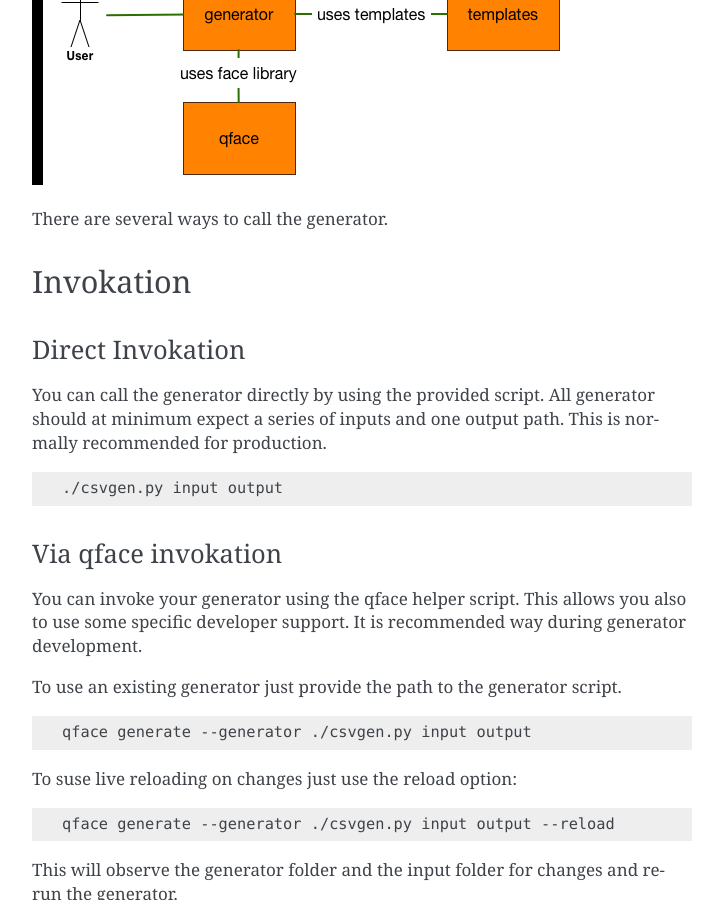
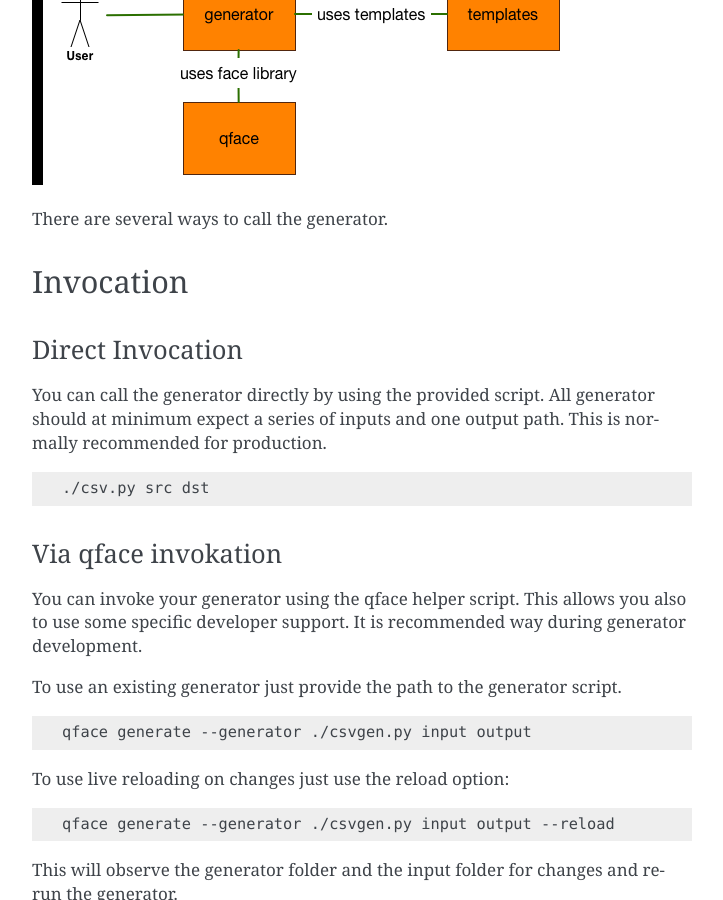
Before and after one commit to Pelagicore/qface, a Sphinx documentation site: the page built from docs/usage.rst, in a window 1280 px wide and 900 px high, scrolled down 465 px. Shown: the whole window, without its empty margins (388-1111 px from the left). Built offline with Sphinx 7.4.7, drawn with Linux system fonts in a browser that asks for light colours; some of the changed text lies outside the part shown.

```diff
--- a/docs/index.rst
+++ b/docs/index.rst
@@ -6,9 +6,10 @@ QFace is a flexible Qt API generator. It uses a common IDL format (called QDL) t
 .. toctree::
    :maxdepth: 1
 
+   motivation
    usage
+   builtin
    grammar
    domain
    extending
-   builtin
    api
--- a/docs/qtqml.rst
+++ b/docs/qtqml.rst
@@ -14,9 +14,9 @@ For each module the genrator creates a module JS file, which contains the enums
 
 The interfaces are generates as QtObject types and contain the typical properties, operations and signals.
 
-.. ruby:: Code Generation
+.. rubric:: Code Generation
 
-.. code-block:: yml
+.. code-block:: yaml
 
     for each module:
         - qmldir
--- a/docs/usage.rst
+++ b/docs/usage.rst
@@ -12,17 +12,17 @@ QFace requires one or more IDL files as input file and a generator to produce ou
 There are several ways to call the generator.
 
 
-Invokation
+Invocation
 ==========
 
-Direct Invokation
+Direct Invocation
 -----------------
 
 You can call the generator directly by using the provided script. All generator should at minimum expect a series of inputs and one output path. This is normally recommended for production.
 
 .. code-block:: sh
 
-    ./csvgen.py input output
+    ./csv.py src dst
 
 Via qface invokation
 --------------------
@@ -36,7 +36,7 @@ To use an existing generator just provide the path to the generator script.
     qface generate --generator ./csvgen.py input output
 
 
-To suse live reloading on changes just use the reload option:
+To use live reloading on changes just use the reload option:
 
 
 .. code-block:: sh
```
Also changed, not shown: docs/motivation.rst (added, +66 -0 lines).
